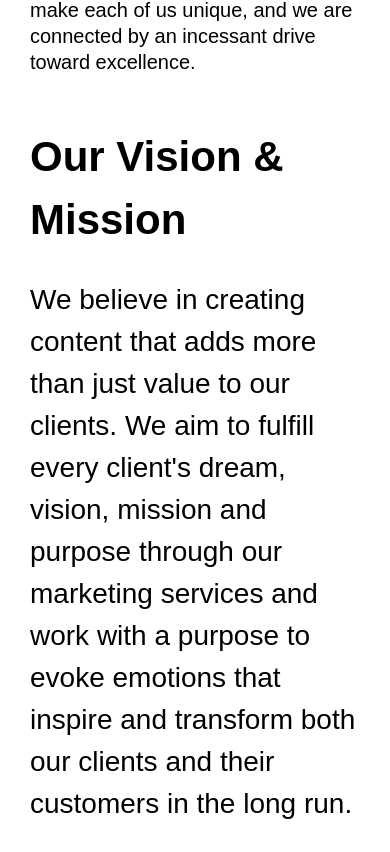
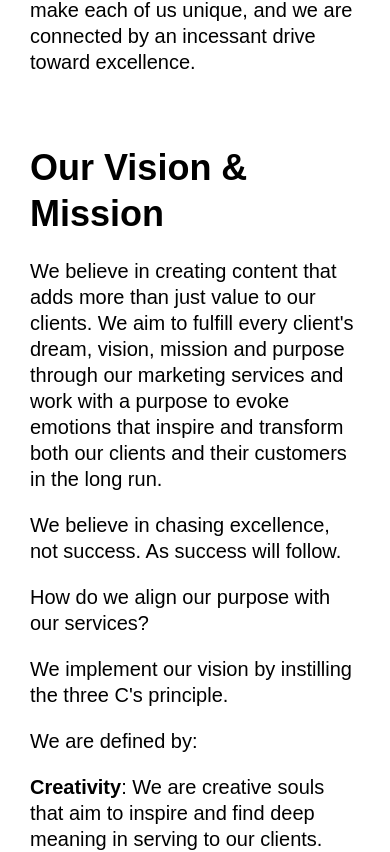
Before and after one commit to iamjamielobo/saee, a Next.js app: page /about-us in a window 390 px wide. Shown: the part 1376-2228 px from the top of the page. Built offline with nearby package versions, Linux system fonts and the light colour scheme.

Commit message:
values section added

```diff
--- a/styles/About.module.scss
+++ b/styles/About.module.scss
@@ -66,9 +66,17 @@
         margin-bottom: 100px;
         font-size: 28px;
         line-height: 1.5;
+        @media screen and (max-width: 1024px) {
+            font-size: 20px;
+            padding: 20px 0 30px;
+            line-height: 1.3;
+        }
 
         .about-values-title  {
             font-size: 42px;
+            @media screen and (max-width: 1024px) {
+                font-size: 36px;
+            }
         }
     }
     .abs-doodle-1 {
```
